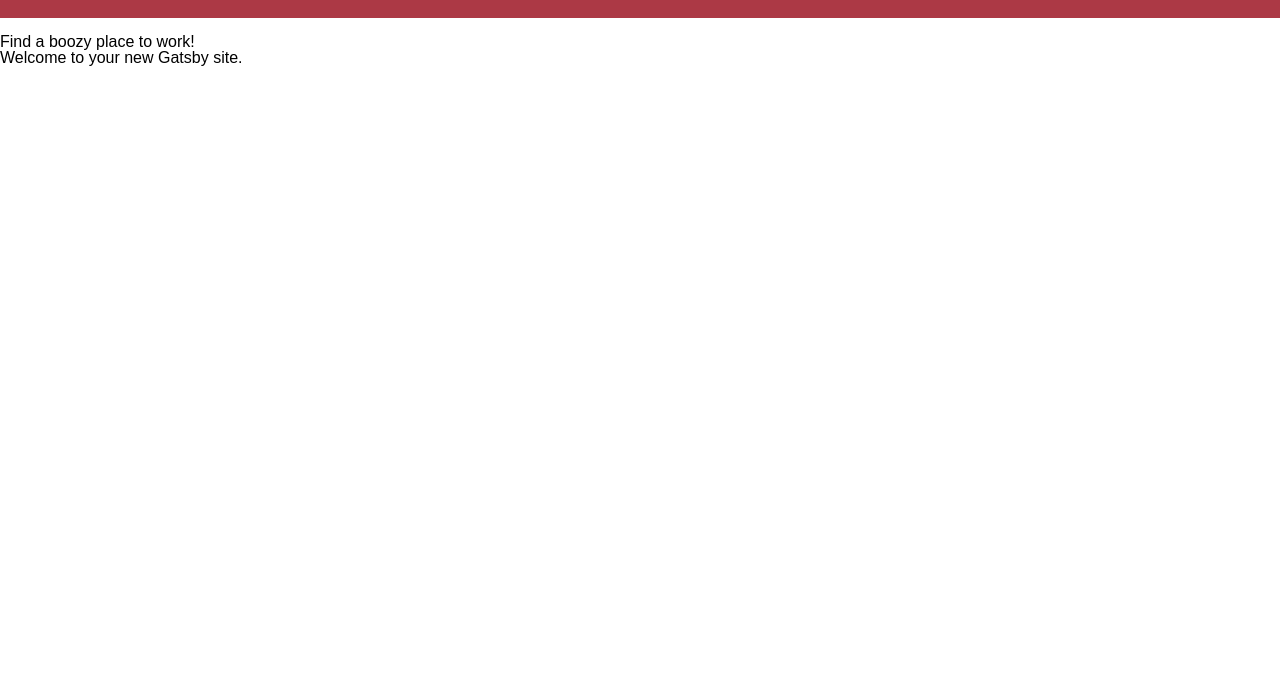
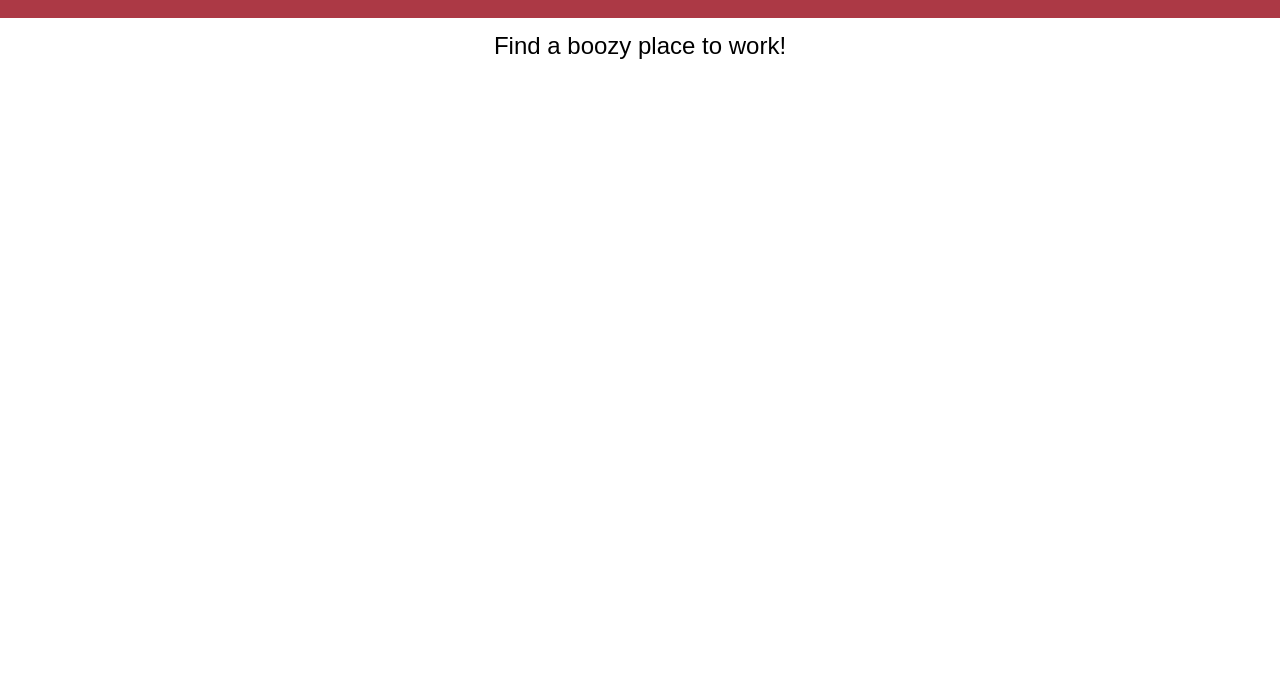
Before and after one commit to omarnyte/WineFi, a Gatsby site: page / in a window 1280 px wide. Shown: the part 107-800 px from the top of the page. Built offline with nearby package versions, Linux system fonts and the light colour scheme; Gatsby itself is replaced by a stand-in of ours.

Commit message:
Style home page

```diff
--- /dev/null
+++ b/src/components/home.js
@@ -0,0 +1,11 @@
+import React from "react"
+
+import styles from "../styles/home.module.css"
+
+const Home = () => (
+  <div className={styles.container}>
+    <h2 className={styles.content}>Find a boozy place to work!</h2>
+  </div>
+)
+
+export default Home;
--- a/src/pages/index.js
+++ b/src/pages/index.js
@@ -1,3 +1,4 @@
+import Home from "../components/home.js";
 import Layout from "../components/layout"
 import React from "react"
 import SEO from "../components/seo"
@@ -5,8 +6,7 @@ import SEO from "../components/seo"
 const IndexPage = () => (
   <Layout>
     <SEO title="Home" />
-    <h2>Find a boozy place to work!</h2>
-    <p>Welcome to your new Gatsby site.</p>
+    <Home />
   </Layout>
 )
 
--- /dev/null
+++ b/src/styles/home.module.css
@@ -0,0 +1,16 @@
+.container {
+  display: grid;
+  width: 100%;
+  height: 100%;
+  grid-template-columns: 5% 1fr 5%;
+  grid-gap: 1rem;
+  grid-template-areas:
+    ". content .";
+}
+
+.content {
+  grid-area: content;
+  justify-self: center;
+
+  font-size: 24px;
+}
```
